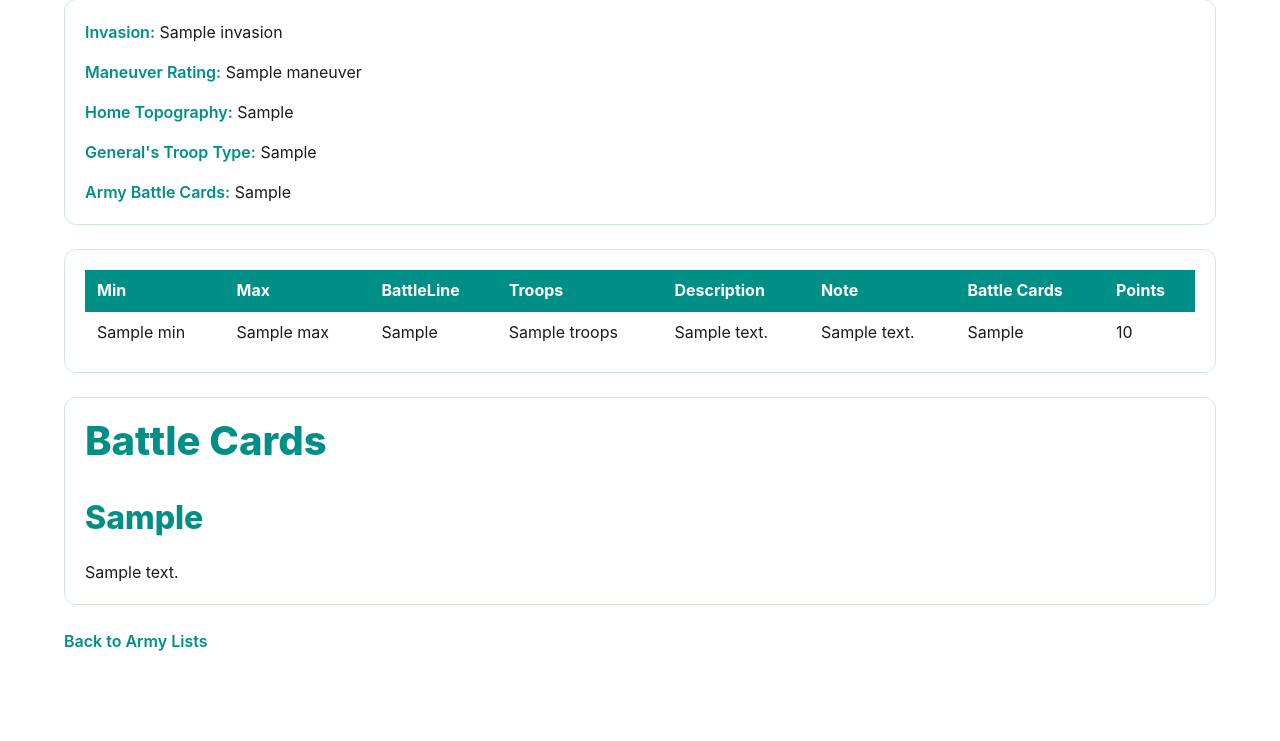
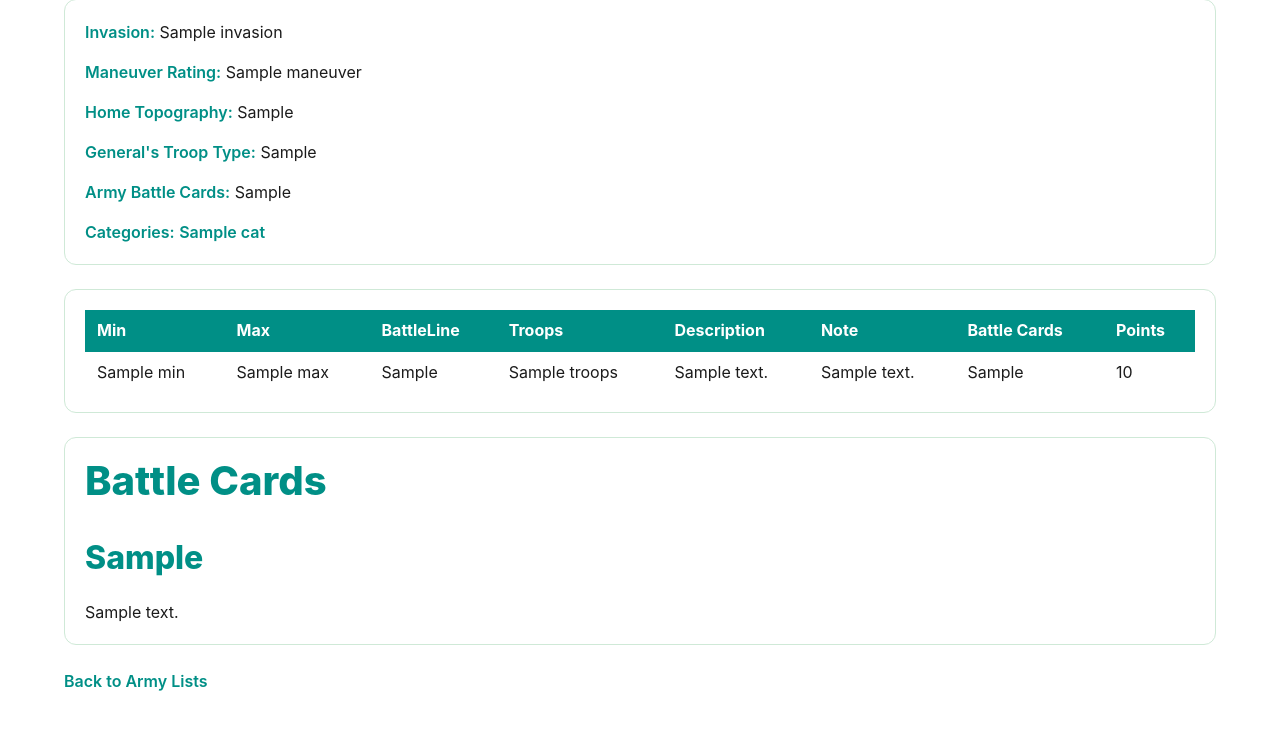
Before and after one commit to leberechtreinhold/leberechtreinhold.github.io, a Flask app: template templates/army_detail.html in a window 1280 px wide. Shown: the part 182-923 px from the top of the page. Before the commit the page ends 833 px from the top, so only its background shows below. Run offline with Flask 3, Linux system fonts and the light colour scheme; the template is opened without the code that fills it: most values are stand-ins (such as "Sample title", 1, 10 or a date in 2020); parts of the project's set-up code (start-up, migrations or seed data) failed here and were passed over.

Commit message:
Also add it to armies

```diff
--- a/main.py
+++ b/main.py
@@ -416,6 +416,15 @@ def army_detail(army_id):
         army_battle_cards_lang_es = format_battle_card_entries(army.get("battleCardEntries"), language="es")
         troop_rows = format_troop_options(army.get("troopOptions"))
         all_battle_cards = collect_all_battle_cards(army.get("battleCardEntries"), army.get("troopOptions"))
+        category_names = CATEGORY_NAMES_BY_ARMY_ID.get(str(army.get("id", "")), [])
+        category_links = [
+                {
+                        "name": cat,
+                        "name_es": TRANSLATION_ES_BY_KEY.get(cat, cat),
+                        "id": CATEGORY_ID_BY_NAME.get(cat, ""),
+                }
+                for cat in category_names
+        ]
 
         name = army.get("name", "Unknown Army")
         title = name + (f" ({start_date} - {end_date})" if start_date or end_date else "")
@@ -440,6 +449,7 @@ def army_detail(army_id):
                         "army_battle_cards_lang_es": army_battle_cards_lang_es,
                         "troop_rows": troop_rows,
                         "all_battle_cards": all_battle_cards,
+                        "category_links": category_links,
                 },
                 army_id=army_id,
         )
--- a/templates/army_detail.html
+++ b/templates/army_detail.html
@@ -62,6 +62,12 @@
                     <span data-lang-en="{{ army.army_battle_cards }}" data-lang-es="{{ army.army_battle_cards_lang_es }}">
                         {{ army.army_battle_cards }}
                     </span>
+                </p>
+                <p>
+                    <strong data-lang-en="Categories:" data-lang-es="Categorías:">Categories:</strong>
+                    {% if army.category_links %}
+                    {% for cat in army.category_links %}<a href="/categories/{{ cat.id }}" data-lang-en="{{ cat.name }}" data-lang-es="{{ cat.name_es }}">{{ cat.name }}</a>{% if not loop.last %}, {% endif %}{% endfor %}
+                    {% else %}-{% endif %}
                 </p>
             </div>
 
```
